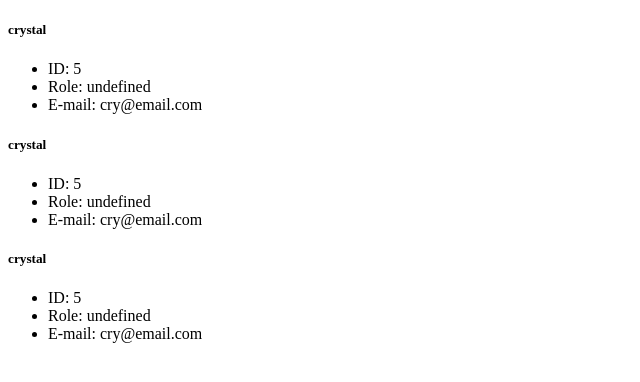
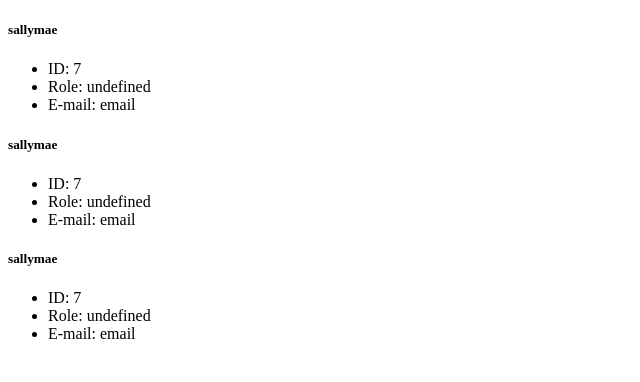
Before and after one commit to blu3bloodedcod3r/Employee_Profile_Generator, a plain HTML site: page dist/index.html in a window 1280 px wide. Shown: the whole page, without its empty margins (0-640 px from the left). Drawn offline with nearby package versions, Linux system fonts and the light colour scheme.

```diff
--- a/dist/index.html
+++ b/dist/index.html
@@ -14,11 +14,11 @@
 
             <div class="card p-5 mb-3 bg-danger text-white" style="width: 18rem;">
             <div class="card-body">
-            <h5 class="card-title">crystal</h5>
+            <h5 class="card-title">sallymae</h5>
             <ul class="card-text">
-                <li>ID: 5</li>
+                <li>ID: 7</li>
                 <li>Role: undefined</li>
-                <li>E-mail: cry@email.com</li>
+                <li>E-mail: email</li>
             </ul>
             </div>
             </div>
@@ -30,11 +30,11 @@
 
             <div class="card p-5 mb-3 bg-danger text-white" style="width: 18rem;">
             <div class="card-body">
-            <h5 class="card-title">crystal</h5>
+            <h5 class="card-title">sallymae</h5>
             <ul class="card-text">
-                <li>ID: 5</li>
+                <li>ID: 7</li>
                 <li>Role: undefined</li>
-                <li>E-mail: cry@email.com</li>
+                <li>E-mail: email</li>
             </ul>
             </div>
             </div>
@@ -46,11 +46,11 @@
 
             <div class="card p-5 mb-3 bg-danger text-white" style="width: 18rem;">
             <div class="card-body">
-            <h5 class="card-title">crystal</h5>
+            <h5 class="card-title">sallymae</h5>
             <ul class="card-text">
-                <li>ID: 5</li>
+                <li>ID: 7</li>
                 <li>Role: undefined</li>
-                <li>E-mail: cry@email.com</li>
+                <li>E-mail: email</li>
             </ul>
             </div>
             </div>
--- a/index.js
+++ b/index.js
@@ -82,9 +82,10 @@
         }
 
     ]).then(answers => {
-        console.log(answers);
+        //console.log(answers);
         const newEngine = new Engine(answers.name, answers.id, answers.email, answers.github);
         teamMembers.push(newEngine)
+        //console.log(newEngine)
         nowWhat();
     })
 
@@ -114,9 +115,10 @@
         }
 
     ]).then(answers => {
-        console.log(answers);
+        //console.log(answers);
         const newIntern = new Intern(answers.name, answers.id, answers.email, answers.school);
         teamMembers.push(newIntern)
+        //console.log(teamMembers)
         nowWhat();
     })
 
```
